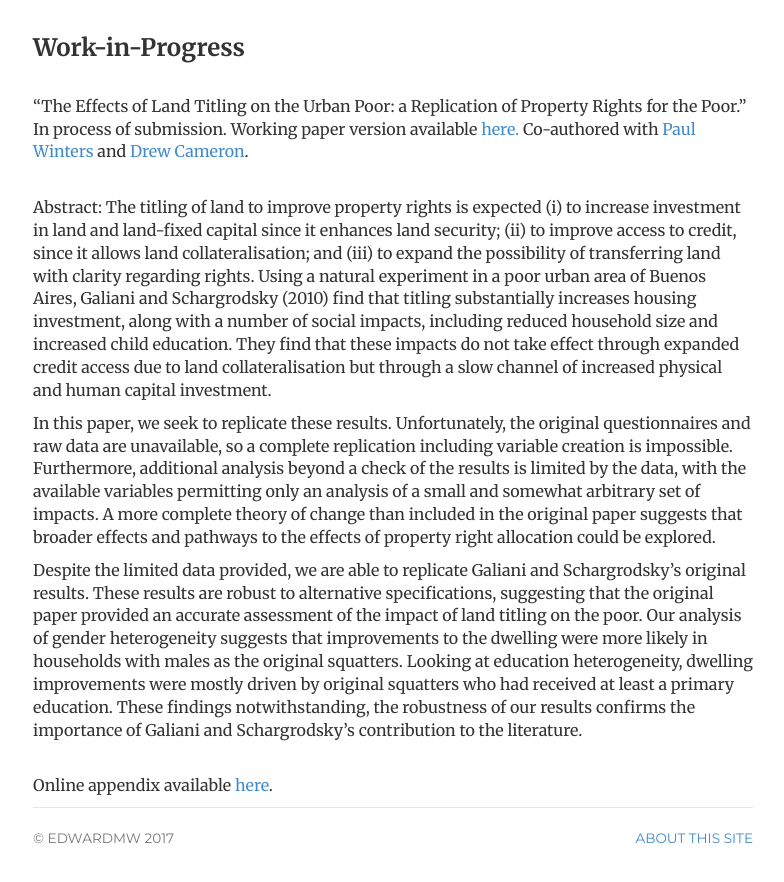
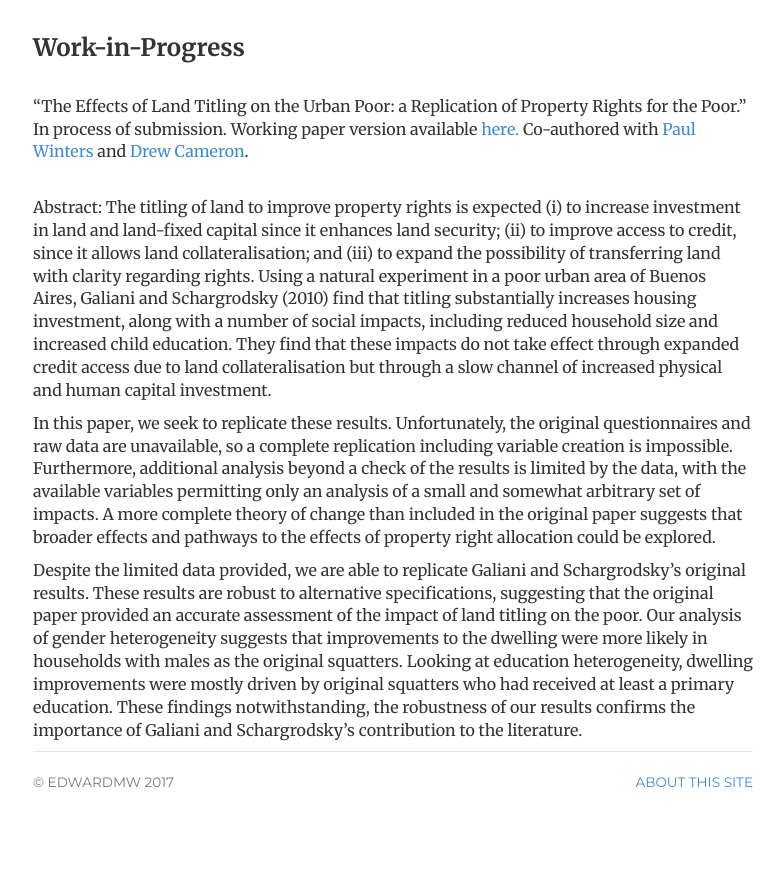
Before and after one commit to edwardmw/edwardmwhitney, a Jekyll site: the page built from publications/index.html, in a window 1280 px wide and 900 px high, scrolled down 1838 px. Shown: the top 882 px of the window, without its empty margins (247-1031 px from the left). Built offline with Jekyll 4.4.1, drawn with Linux system fonts in a browser that asks for light colours; after the commit the page ends 2682 px from its top, so only the background shows below that.

Commit message:
commit1.62

```diff
--- a/publications/index.html
+++ b/publications/index.html
@@ -49,6 +49,5 @@ description: Credits and information about the website edwardmwhitney.com, the p
 <p>In this paper, we seek to replicate these results. Unfortunately, the original questionnaires and raw data are unavailable, so a complete replication including variable creation is impossible. Furthermore, additional analysis beyond a check of the results is limited by the data, with the available variables permitting only an analysis of a small and somewhat arbitrary set of impacts. A more complete theory of change than included in the original paper suggests that broader effects and pathways to the effects of property right allocation could be explored.</p>
 
 <o>Despite the limited data provided, we are able to replicate Galiani and Schargrodsky’s original results. These results are robust to alternative specifications, suggesting that the original paper provided an accurate assessment of the impact of land titling on the poor. Our analysis of gender heterogeneity suggests that improvements to the dwelling were more likely in households with males as the original squatters. Looking at education heterogeneity, dwelling improvements were mostly driven by original squatters who had received at least a primary education. These findings notwithstanding, the robustness of our results confirms the importance of Galiani and Schargrodsky’s contribution to the literature.</p>
-<br>
-<p>Online appendix available <a href="http://www.edwardmwhitney.com/publications/appendix/onlineappendix_Cameronetal.pdf" target="_blank">here</a>.</p>
+
 </div>
```
